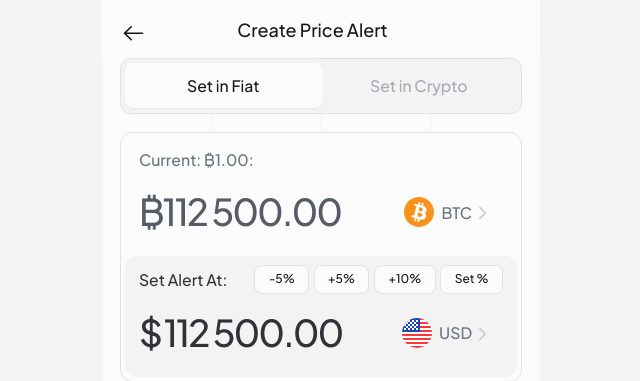
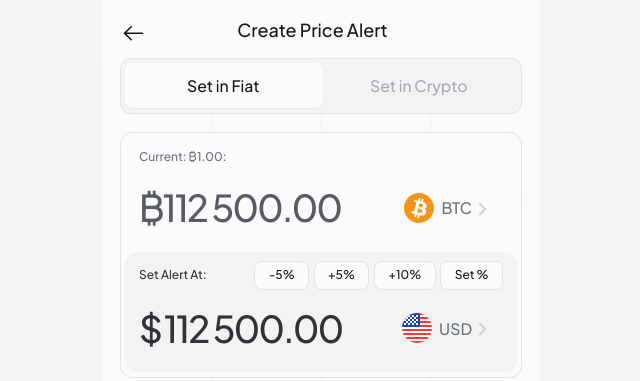
Before and after one commit to SalvSith/CryptoWatchrr, a React (Vite) app: page / in a window 1280 px wide. Shown: the top 381 px of the page, without its empty margins (319-959 px from the left). Built offline with nearby package versions, Linux system fonts and the light colour scheme; the HTML template or start-up script is replaced by a standard one.

Commit message:
Reduce font size of labels by 2 sizes
- Changed 'Current: ₿1.00:' from text-sm to text-xs
- Changed 'Set Alert At:' from text-sm to text-xs
- Smaller, more compact label styling

```diff
--- a/src/components/CreatePriceAlert.tsx
+++ b/src/components/CreatePriceAlert.tsx
@@ -204,7 +204,7 @@ const CreatePriceAlert: React.FC = () => {
           <div className="bg-bg-white border border-gray-stroke rounded-card p-4.5">
             {/* Current Price Section */}
             <div className="px-13.5 py-9 rounded-card">
-              <p className="font-jakarta font-medium text-sm text-gray-500 mb-1">
+              <p className="font-jakarta font-medium text-xs text-gray-500 mb-1">
                 Current: ₿1.00:
               </p>
               <div className="flex items-center justify-between">
@@ -234,7 +234,7 @@ const CreatePriceAlert: React.FC = () => {
             {/* Alert Price Section - Editable */}
             <div className="bg-bg-gray px-13.5 py-9 rounded-card">
               <div className="flex items-center justify-between mb-1">
-                <p className="font-jakarta font-medium text-sm text-text-dark">
+                <p className="font-jakarta font-medium text-xs text-text-dark">
                   Set Alert At:
                 </p>
                 <div className="flex gap-4.5">
```
